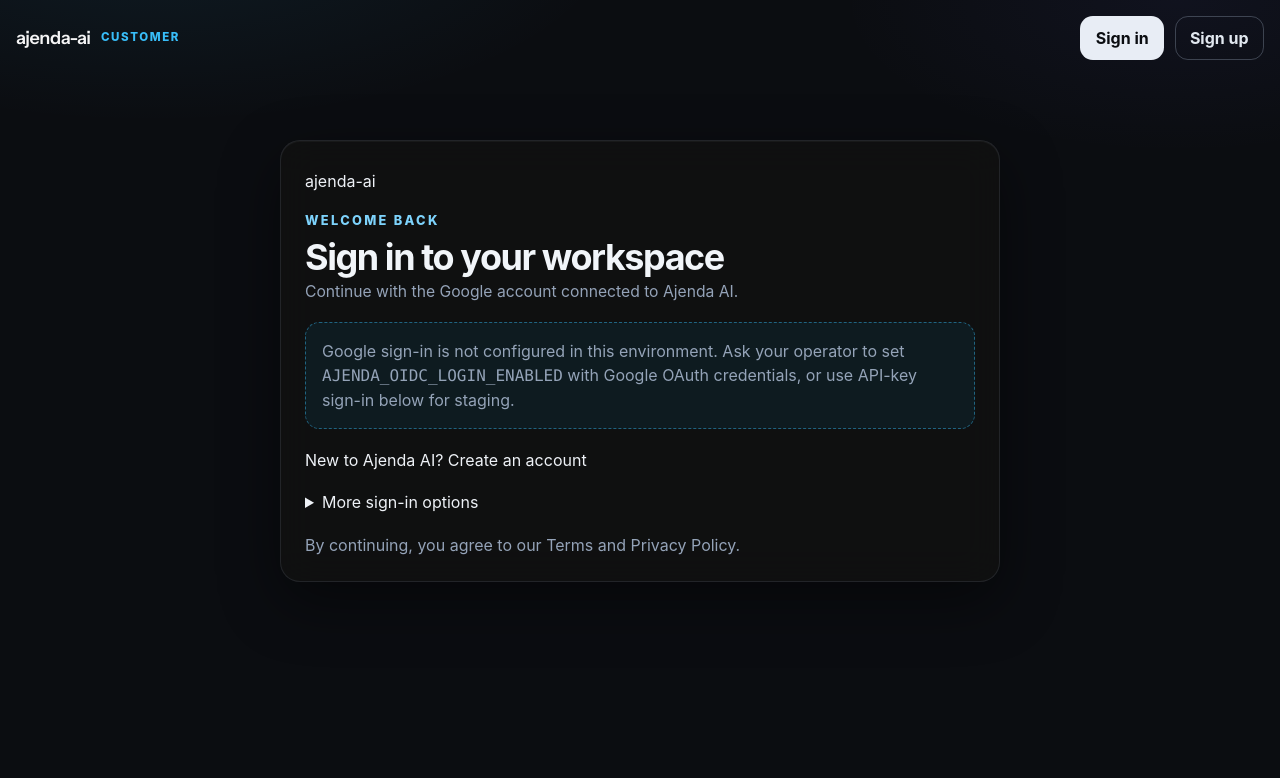
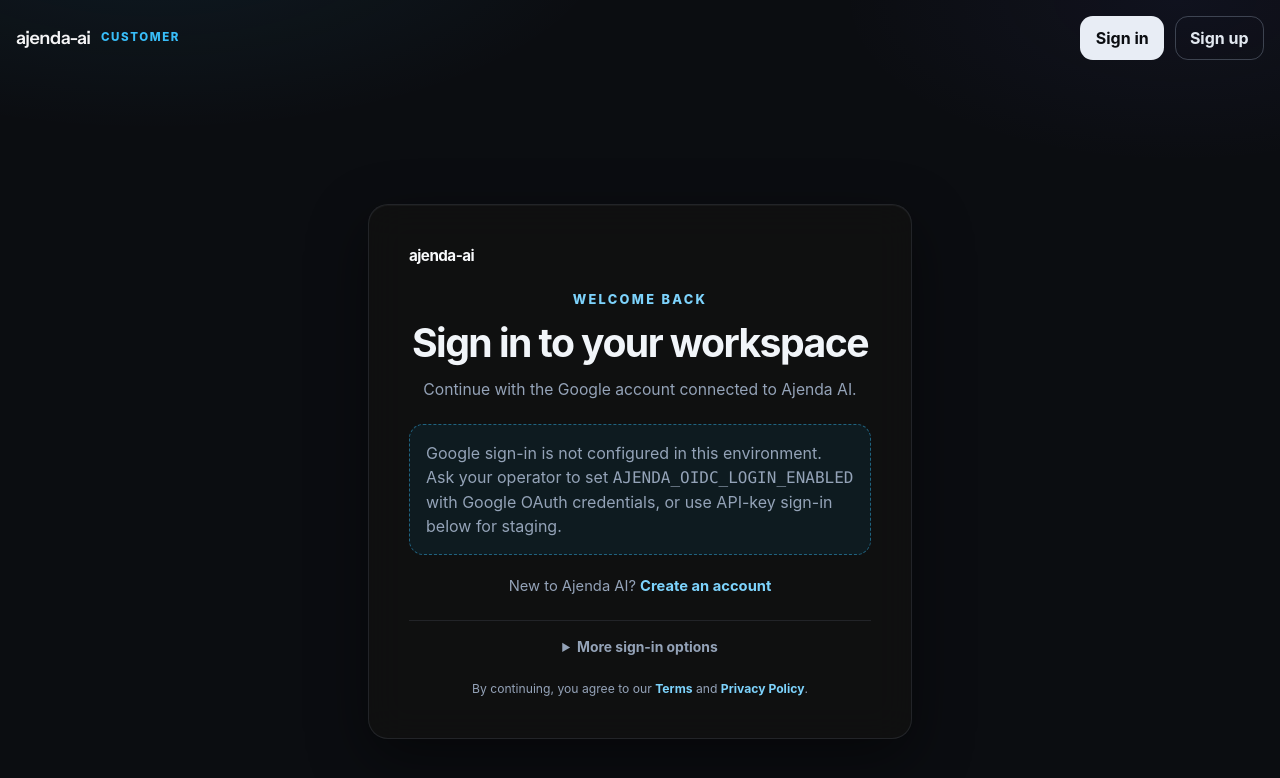
Before and after one commit to 1devteam/ajenda-ai, a React (Vite) app in the folder frontend/: page /signin in a window 1280 px wide. Shown: the top 778 px of the page. Built offline with nearby package versions, Linux system fonts and the light colour scheme; no server answers.

Commit message:
style(frontend): polish sign-in page

```diff
--- a/frontend/src/styles.css
+++ b/frontend/src/styles.css
@@ -1475,3 +1475,135 @@
     grid-template-columns: 1fr;
   }
 }
+
+/* Human-first sign-in experience */
+.auth-page-shell {
+  display: grid;
+  place-items: center;
+  padding-top: clamp(2rem, 8vh, 5rem);
+}
+
+.auth-panel-clean {
+  position: relative;
+  width: 100%;
+  max-width: 34rem;
+  overflow: hidden;
+  gap: 1.4rem;
+  padding: clamp(1.5rem, 4vw, 2.5rem);
+  background:
+    radial-gradient(circle at 100% 0%, rgba(56, 189, 248, 0.1), transparent 34%),
+    rgba(10, 14, 20, 0.96);
+  border-color: rgba(125, 211, 252, 0.18);
+  box-shadow: 0 24px 70px rgba(0, 0, 0, 0.35);
+}
+
+.auth-brand {
+  width: fit-content;
+  color: #f8fafc;
+  font-size: 0.95rem;
+  font-weight: 750;
+  letter-spacing: -0.035em;
+  text-decoration: none;
+}
+
+.auth-heading {
+  display: grid;
+  gap: 0.65rem;
+  text-align: center;
+}
+
+.auth-heading .eyebrow {
+  margin: 0;
+}
+
+.auth-heading h1 {
+  font-size: clamp(1.8rem, 5vw, 2.45rem);
+}
+
+.auth-heading .auth-lead {
+  max-width: 29rem;
+  margin-inline: auto;
+}
+
+.auth-panel-clean .auth-primary-actions {
+  gap: 0.75rem;
+}
+
+.auth-panel-clean .oidc-button {
+  min-height: 3.25rem;
+  border-radius: 0.9rem;
+}
+
+.auth-panel-clean .auth-hint {
+  text-align: center;
+}
+
+.auth-account-prompt {
+  margin: -0.15rem 0 0;
+  color: #94a3b8;
+  text-align: center;
+  font-size: 0.92rem;
+}
+
+.auth-account-prompt a,
+.auth-legal a {
+  color: #7dd3fc;
+  font-weight: 650;
+  text-decoration: none;
+}
+
+.auth-account-prompt a:hover,
+.auth-legal a:hover {
+  text-decoration: underline;
+}
+
+.auth-more-options {
+  border-top: 1px solid rgba(148, 163, 184, 0.14);
+  padding-top: 1rem;
+}
+
+.auth-more-options > summary {
+  cursor: pointer;
+  color: #94a3b8;
+  text-align: center;
+  font-size: 0.87rem;
+  font-weight: 650;
+  list-style-position: inside;
+}
+
+.auth-more-options[open] > summary {
+  color: #cbd5e1;
+}
+
+.auth-more-content {
+  display: grid;
+  gap: 1.5rem;
+  margin-top: 1.25rem;
+}
+
+.auth-option-section {
+  display: grid;
+  gap: 0.85rem;
+}
+
+.auth-option-section + .auth-option-section {
+  border-top: 1px solid rgba(148, 163, 184, 0.14);
+  padding-top: 1.25rem;
+}
+
+.auth-option-section h2 {
+  margin: 0;
+  color: #e2e8f0;
+  font-size: 1rem;
+}
+
+.auth-option-section p {
+  margin: 0;
+}
+
+.auth-legal {
+  margin: 0;
+  text-align: center;
+  font-size: 0.76rem;
+  line-height: 1.5;
+}
```
